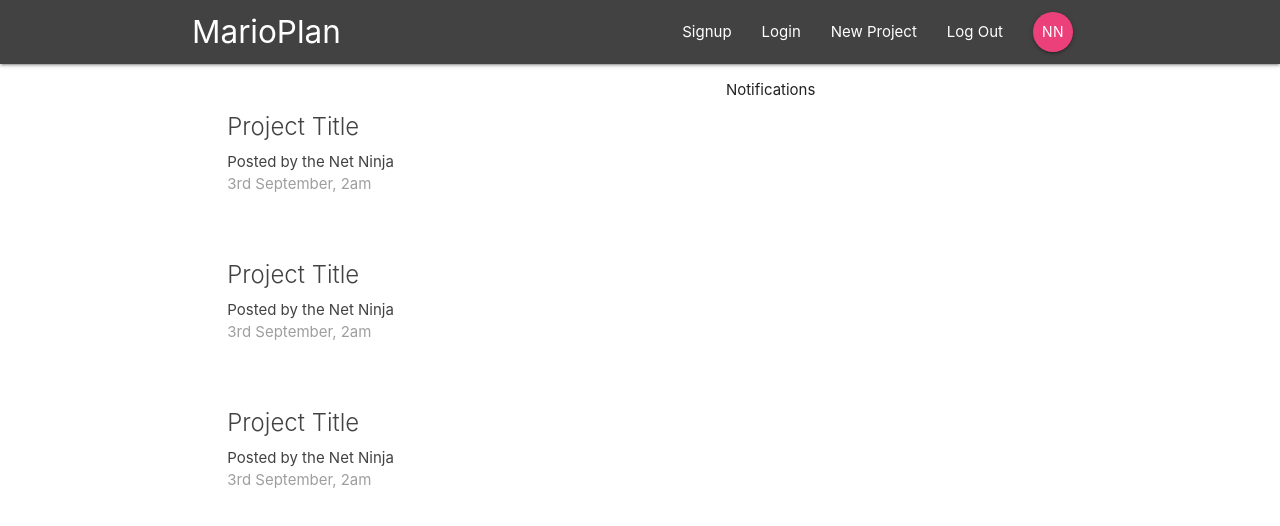
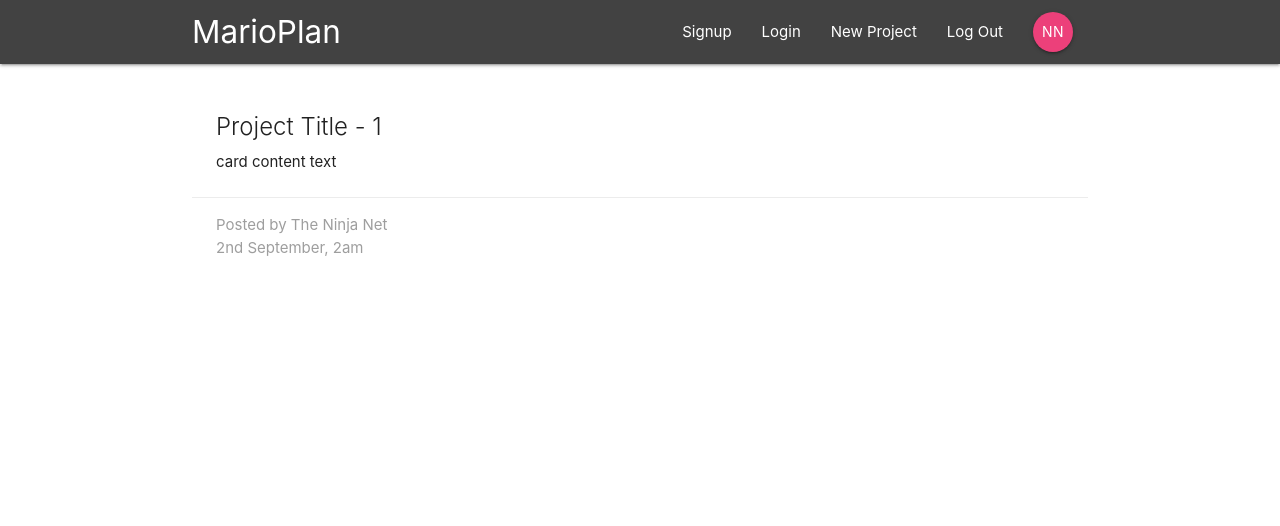
Before and after one commit to yuri-swift/project-mgr-web-app, a React (Create React App) app: page /project/1 in a window 1280 px wide. Shown: the top 526 px of the page. Built offline with nearby package versions, Linux system fonts and the light colour scheme.

Commit message:
add Project component

```diff
--- a/src/App.js
+++ b/src/App.js
@@ -2,6 +2,7 @@
 import { BrowserRouter, Switch, Route } from 'react-router-dom'
 import Navbar from './components/layout/NavBar'
 import Dashboard from './components/dashboard/DashBoard'
+import ProjectDetails from './components/projects/ProjectDetails'
 
 function App() {
   return (
@@ -9,7 +10,8 @@
       <div className="App">
         <Navbar />
         <Switch>
-          <Route path='/' component={Dashboard} />
+          <Route exact path='/' component={Dashboard} />
+          <Route path='/project/:id' component={ProjectDetails} />
         </Switch>
       </div>
     </BrowserRouter>
--- a/src/components/projects/ProjectDetails.js
+++ b/src/components/projects/ProjectDetails.js
@@ -0,0 +1,22 @@
+import React from 'react'
+
+const ProjectDetails = (props) => {
+  const id = props.match.params.id;
+
+  return (
+    <div className="container section project-details">
+      <div className="card z-depth-0">
+        <div className="card-content">
+          <span className="card-title">Project Title - {id}</span>
+          <p>card content text</p>
+        </div>
+        <div className="card-action gret lighten-4 grey-text">
+          <div>Posted by The Ninja Net</div>
+          <div>2nd September, 2am</div>
+        </div>
+      </div>
+    </div>
+  )
+}
+
+export default ProjectDetails
--- a/src/components/projects/ProjectLists.js
+++ b/src/components/projects/ProjectLists.js
@@ -1,34 +1,15 @@
 import React from 'react'
+import ProjectSummary from './ProjectSummary'
 
 const ProjectList = () => {
   return (
     <div className="project-list section">
 
-      <div className="card z-depth-0 project-summary">
-        <div className="card-content grey-text text-darken-3">
-          <span className="card-title">Project Title</span>
-          <p>Posted by the Net Ninja</p>
-          <p className="grey-text">3rd September, 2am</p>
-        </div>
-      </div>
-
-
-      <div className="card z-depth-0 project-summary">
-        <div className="card-content grey-text text-darken-3">
-          <span className="card-title">Project Title</span>
-          <p>Posted by the Net Ninja</p>
-          <p className="grey-text">3rd September, 2am</p>
-        </div>
-      </div>
-
-
-      <div className="card z-depth-0 project-summary">
-        <div className="card-content grey-text text-darken-3">
-          <span className="card-title">Project Title</span>
-          <p>Posted by the Net Ninja</p>
-          <p className="grey-text">3rd September, 2am</p>
-        </div>
-      </div>
+      <ProjectSummary />
+      <ProjectSummary />
+      <ProjectSummary />
+      <ProjectSummary />
+      <ProjectSummary />
 
     </div>
   )
--- a/src/components/projects/ProjectSummary.js
+++ b/src/components/projects/ProjectSummary.js
@@ -0,0 +1,15 @@
+import React from 'react'
+
+const ProjectSummary = () => {
+  return (
+    <div className="card z-depth-0 project-summary">
+      <div className="card-content grey-text text-darken-3">
+        <span className="card-title">Project Title</span>
+        <p>Posted by the Net Ninja</p>
+        <p className="grey-text">3rd September, 2am</p>
+      </div>
+    </div>
+  )
+}
+
+export default ProjectSummary
```
